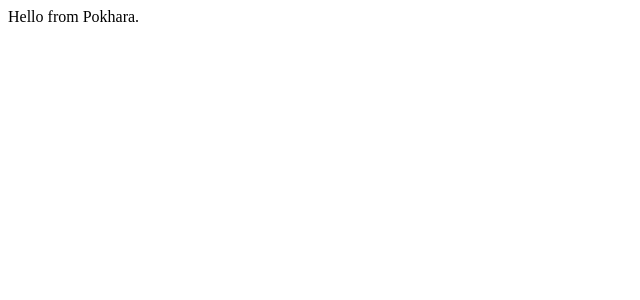
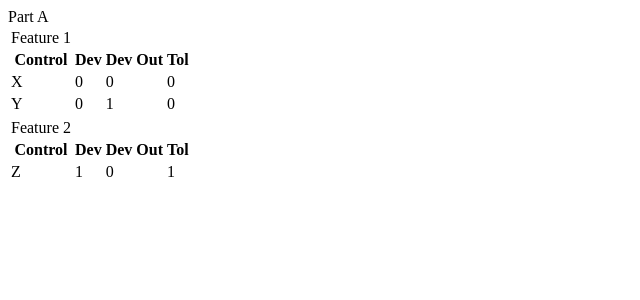
Before and after one commit to bijay007/multiple-tables-react, a React (Create React App) app in the folder client/: page / in a window 1280 px wide. Shown: the top 300 px of the page, without its empty margins (0-640 px from the left). Built offline with nearby package versions, Linux system fonts and the light colour scheme.

Commit message:
Create basic mocked components

```diff
--- a/client/src/App.js
+++ b/client/src/App.js
@@ -1,6 +1,12 @@
-import React, { PureComponent } from 'react'
+import React, { PureComponent } from 'react';
+import PartMainBody from './components/part/part-table';
 
 export default class App extends PureComponent {
+  constructor() {
+    super();
+    this.hi = 'hi';
+  }
+
   render() {
     const part1 = { // hard-coded data
       name: 'Part A',
@@ -12,15 +18,15 @@ export default class App extends PureComponent {
               name: 'X',
               deviation: 0,
               deviationTotal: 0,
-              tolerance: 0
+              tolerance: 0,
             },
             {
               name: 'Y',
               deviation: 0,
               deviationTotal: 1,
-              tolerance: 0
-            }
-          ]
+              tolerance: 0,
+            },
+          ],
         },
         {
           name: 'Feature 2',
@@ -29,16 +35,16 @@ export default class App extends PureComponent {
               name: 'Z',
               deviation: 1,
               deviationTotal: 0,
-              tolerance: 1
-            }
-          ]
-        }
-      ]
+              tolerance: 1,
+            },
+          ],
+        },
+      ],
     };
     return (
       <div>
-        Hello from Pokhara.
+        <PartMainBody part={part1} />
       </div>
-    )
+    );
   }
 }
--- /dev/null
+++ b/client/src/components/feature/feature-rows.js
@@ -0,0 +1,20 @@
+import React from 'react';
+
+// This dumb component receives an array of control objects (control name + it's measurements)
+// and its only job is to create the rows for feature table
+
+const ControlMeasurements = (props) => {
+  const { listControls } = props;
+  return (
+    listControls.map(control => (
+      <tr key={control.name.toString()}>
+        <td>{control.name || 'Control'}</td>
+        <td>{control.deviation || 0}</td>
+        <td>{control.deviationTotal || 0}</td>
+        <td>{control.tolerance || 0}</td>
+      </tr>
+    ))
+  );
+};
+
+export default ControlMeasurements;
--- /dev/null
+++ b/client/src/components/feature/feature-table.js
@@ -0,0 +1,39 @@
+import React from 'react';
+import PropTypes from 'prop-types';
+import ControlMeasurements from './feature-rows';
+
+// This dumb component creates a table containing 4 headers and an empty body
+// and passes an array of controls to another component that creates the rows for the body
+
+const FeatureTable = (props) => {
+  const { feature } = props;
+  return (
+    <table>
+      <thead>
+        <tr>
+          <td>{feature.name}</td>
+        </tr>
+        <tr>
+          <th>Control</th>
+          <th>Dev</th>
+          <th>Dev Out</th>
+          <th>Tol</th>
+        </tr>
+      </thead>
+      {
+        <tbody>
+          <ControlMeasurements listControls={feature.controls} />
+        </tbody>
+      }
+    </table>
+  );
+};
+
+export default FeatureTable;
+
+FeatureTable.propTypes = {
+  feature: PropTypes.shape({
+    name: PropTypes.string.isRequired,
+    controls: PropTypes.arrayOf(PropTypes.object).isRequired,
+  }).isRequired,
+};
--- /dev/null
+++ b/client/src/components/part/part-table.js
@@ -0,0 +1,33 @@
+import React from 'react';
+import PropTypes from 'prop-types';
+import FeatureTable from '../feature/feature-table';
+
+// This dumb component receives part object containing part name and features array
+// and its job is to iterate through features array so multiple tables for the part are created
+
+const PartMainBody = (props) => {
+  const { part } = props;
+  return (
+    <React.Fragment>
+      <header>
+        {part.name}
+      </header>
+      <main>
+        {
+          part.features.map(feature => (
+            <FeatureTable feature={feature} key={feature.name.toString()} />
+          ))
+        }
+      </main>
+    </React.Fragment>
+  );
+};
+
+export default PartMainBody;
+
+PartMainBody.propTypes = {
+  part: PropTypes.shape({
+    name: PropTypes.string.isRequired,
+    features: PropTypes.arrayOf(PropTypes.object).isRequired,
+  }).isRequired,
+};
```
